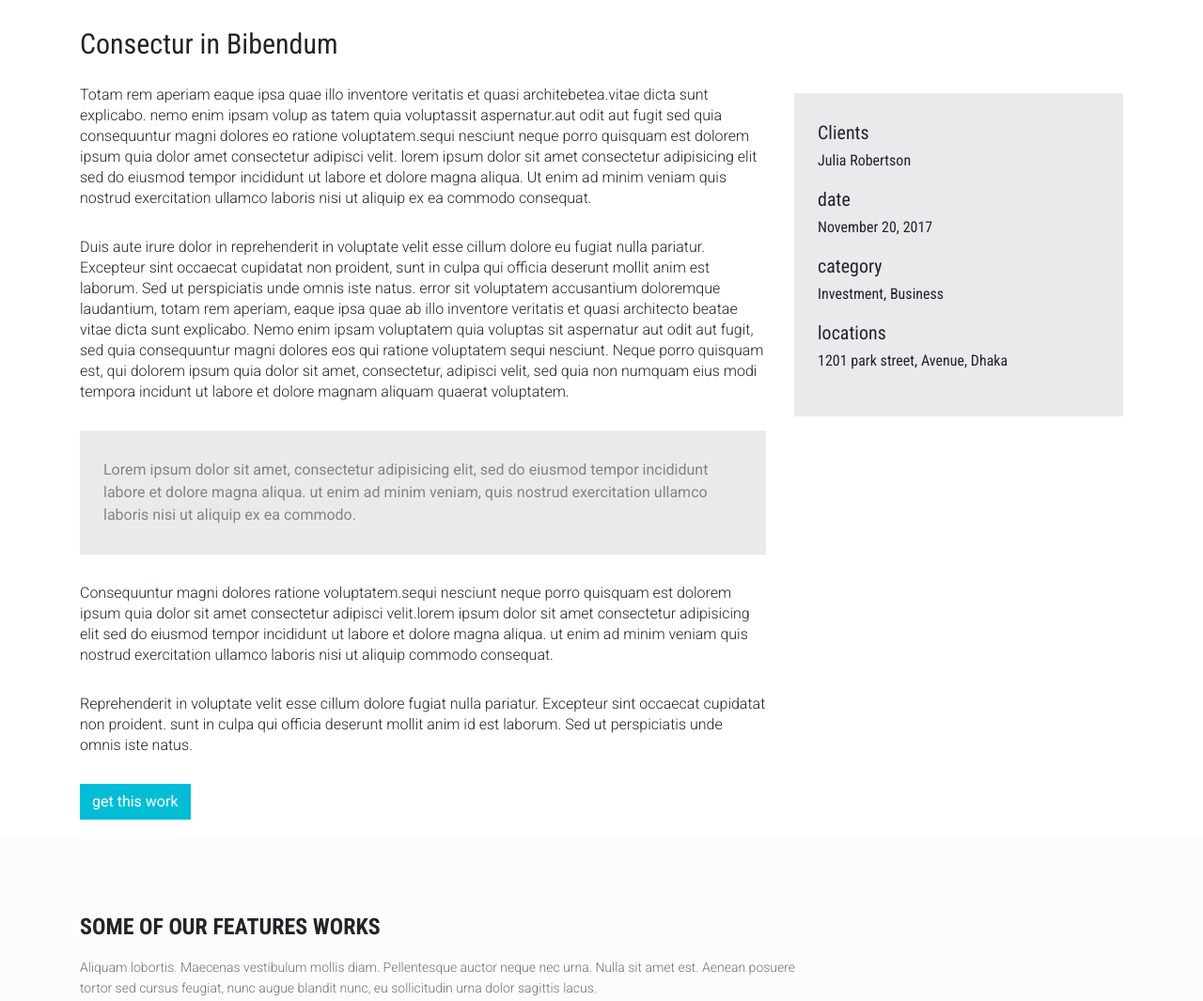
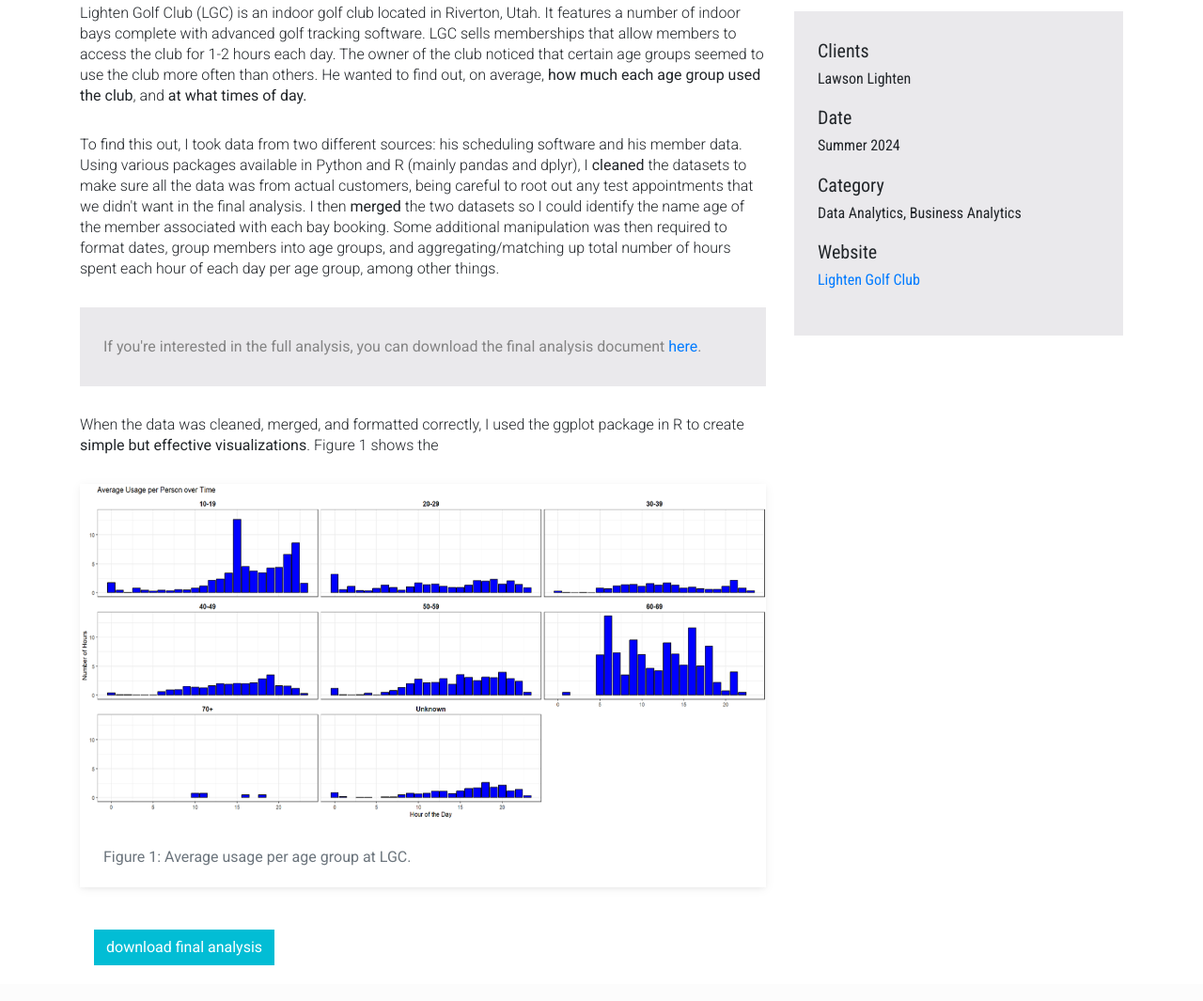
Before and after one commit to ty-327/Ty_Bingham_Portfolio, a plain HTML site: page single-portfolio.html in a window 1280 px wide. Shown: the part 823-1888 px from the top of the page at 94% size. Drawn offline with Linux system fonts and the light colour scheme; files whose address does not match are found by name; a web font is replaced by a local one.

Commit message:
LGC project almost done

```diff
--- a/single-portfolio.html
+++ b/single-portfolio.html
@@ -14,7 +14,7 @@
         <meta charset="utf-8">
         <meta http-equiv="Content-Type" content="text/html; charset=utf-8">
         <link rel="icon" href="favicon.ico">
-        <title>Timer Agency Template</title>
+        <title>LGC Project | Ty Bingham Portfolio</title>
         <meta name="description" content="">
         <meta name="keywords" content="">
         <meta name="author" content="">
@@ -114,12 +114,12 @@ Global Page Section Start
     <div class="row">
       <div class="col-md-12">
         <div class="block">
-          <h2>Big Headline for Portfolio Project</h2>
+          <h2>Lighten Golf Club Project</h2>
           <div class="portfolio-meta">
-            <span>Dec 11, 2020</span>|
-            <span> Category: typography</span>|
-            <span> website:
-              <a href="http://www.themefisher.com">Themefisher</a>
+            <span>Summer 2024</span>|
+            <span>Data Analytics</span>|
+            <span>
+              <a href="https://www.lightengolfclub.com/">Lighten Golf Club Website</a>
             </span>
           </div>
         </div>
@@ -136,7 +136,7 @@ Global Page Section Start
       <div class="col-lg-12">
         <div class="work-single-image">
           <!-- Work Single Image -->
-          <img class="img-fluid w-100" src="images/portfolio/post-1.jpg" alt="work-single-image">
+          <img class="img-fluid w-75" src="images/portfolio/LGC_Main_Image.png" alt="LGC Bay">
         </div>
       </div>
     </div>
@@ -144,52 +144,56 @@ Global Page Section Start
       <div class="col-lg-8">
         <!-- work single Content -->
         <div class="work-single-content">
-          <h3>Consectur in Bibendum</h3>
-          <p>Totam rem aperiam eaque ipsa quae illo inventore veritatis et quasi architebetea.vitae dicta sunt
-            explicabo.
-            nemo enim ipsam volup as tatem quia voluptassit aspernatur.aut odit aut fugit sed quia consequuntur
-            magni dolores eo ratione voluptatem.sequi nesciunt neque porro quisquam est dolorem ipsum quia dolor
-            amet consectetur adipisci velit. lorem ipsum dolor sit amet consectetur adipisicing elit sed do eiusmod
-            tempor incididunt ut labore et dolore magna aliqua. Ut enim ad minim veniam quis nostrud exercitation
-            ullamco laboris nisi ut aliquip ex ea commodo consequat.</p>
-          <p>Duis aute irure dolor in reprehenderit in voluptate velit esse cillum dolore eu fugiat nulla pariatur.
-            Excepteur sint occaecat cupidatat non proident, sunt in culpa qui officia deserunt mollit anim est
-            laborum. Sed ut perspiciatis unde omnis iste natus. error sit voluptatem accusantium doloremque laudantium,
-            totam rem aperiam, eaque ipsa quae ab illo inventore veritatis et quasi architecto beatae vitae dicta
-            sunt explicabo. Nemo enim ipsam voluptatem quia voluptas sit aspernatur aut odit aut fugit, sed quia
-            consequuntur magni dolores eos qui ratione voluptatem sequi nesciunt. Neque porro quisquam est, qui
-            dolorem ipsum quia dolor sit amet, consectetur, adipisci velit, sed quia non numquam eius modi tempora
-            incidunt ut labore et dolore magnam aliquam quaerat voluptatem.</p>
+          <h3>The Project</h3>
+          <!-- <h5>The Club</h5> -->
+          <p>Lighten Golf Club (LGC) is an indoor golf club located in Riverton, Utah. It features a number of indoor bays
+            complete with advanced golf tracking software. LGC sells memberships that allow members to access the club for
+            1-2 hours each day. The owner of the club noticed that certain age groups seemed to use the club more often than
+            others. He wanted to find out, on average, <b>how much each age group used the club</b>, and <b>at what times of day.</b></p>
+
+          <p>To find this out, I took data from two different sources: his scheduling software and his member data. Using various
+            packages available in Python and R (mainly pandas and dplyr), I <b>cleaned</b> the datasets to make sure all the data was
+            from actual customers, being careful to root out any test appointments that we didn't want in the final analysis.
+            I then <b>merged</b> the two datasets so I could identify the name age of the member associated with each bay booking. Some
+            additional manipulation was then required to format dates, group members into age groups, and aggregating/matching up
+            total number of hours spent each hour of each day per age group, among other things.
+          </p>
           <!-- Blockquote -->
-          <blockquote>Lorem ipsum dolor sit amet, consectetur adipisicing elit, sed do eiusmod tempor incididunt labore
-            et
-            dolore magna aliqua. ut enim ad minim veniam, quis nostrud exercitation ullamco laboris nisi ut aliquip
-            ex ea commodo.</blockquote>
-          <p>Consequuntur magni dolores ratione voluptatem.sequi nesciunt neque porro quisquam est dolorem ipsum quia
-            dolor sit amet consectetur adipisci velit.lorem ipsum dolor sit amet consectetur adipisicing elit
-            sed do eiusmod tempor incididunt ut labore et dolore magna aliqua. ut enim ad minim veniam quis nostrud
-            exercitation ullamco laboris nisi ut aliquip commodo consequat. </p>
-          <p>Reprehenderit in voluptate velit esse cillum dolore fugiat nulla pariatur. Excepteur sint occaecat
-            cupidatat
-            non proident. sunt in culpa qui officia deserunt mollit anim id est laborum. Sed ut perspiciatis
-            unde omnis iste natus.</p>
-        </div>
-      </div>
+          <blockquote>If you're interested in the full analysis, you can download the final analysis document <a href="">here</a>.</blockquote>
+          <p>
+            When the data was cleaned, merged, and formatted correctly, I used the ggplot package in R to create <b>simple but
+            effective visualizations</b>. Figure 1 shows the
+          </p>
+          <figure class="wow fadeInLeft animated" data-wow-duration="500ms" data-wow-delay="300ms">
+            <div class="img-wrapper">
+              <img src="images/portfolio/LGC_Analytics_Avg_Usage_Full_Plot.png" class="img-fluid overlay-image" alt="LGC Avg Usage Full Plot">
+              <div class="overlay">
+                <div class="buttons">
+                  <a rel="gallery" class="fancybox" href="images/portfolio/LGC_Analytics_Avg_Usage_Full_Plot.png">View Fullscreen</a>
+                </div>
+              </div>
+            </div>
+            <figcaption class="mt-2 text-muted">Figure 1: Average usage per age group at LGC.</figcaption>
+          </figure>
+        </div> <!-- Close work-single-content -->
+      </div> <!-- Close col-lg-8 -->
+
       <div class="col-lg-4">
-        <!-- sidebar -->
+        <!-- Sidebar -->
         <div class="work-single-sidebar">
           <h5>Clients</h5>
-          <h6>Julia Robertson</h6>
-          <h5>date</h5>
-          <h6>November 20, 2017</h6>
-          <h5>category</h5>
-          <h6>Investment, Business</h6>
-          <h5>locations</h5>
-          <h6>1201 park street, Avenue, Dhaka</h6>
+          <h6>Lawson Lighten</h6>
+          <h5>Date</h5>
+          <h6>Summer 2024</h6>
+          <h5>Category</h5>
+          <h6>Data Analytics, Business Analytics</h6>
+          <h5>Website</h5>
+          <h6><a href="https://www.lightengolfclub.com/" target="_blank">Lighten Golf Club</a></h6>
         </div>
-      </div>
+      </div> <!-- Close col-lg-4 -->
+    </div> <!-- Close row -->
       <div class="col-lg-12">
-        <a class="btn btn-dafault btn-work hvr-bounce-to-right" href="#">get this work</a>
+        <a class="btn btn-dafault btn-work hvr-bounce-to-right" href="#">download final analysis</a>
       </div>
     </div>
   </div>
```
Also changed, not shown: index.html (+13 -12 lines), images/portfolio/LGC_Analytics_Avg_Usage_Full_Plot.png (added), images/portfolio/LGC_Analytics_Thumbnail.png (added), images/portfolio/LGC_Main_Image.png (added).
